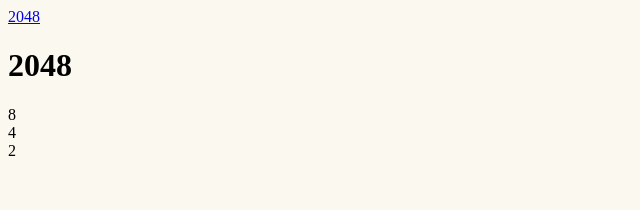
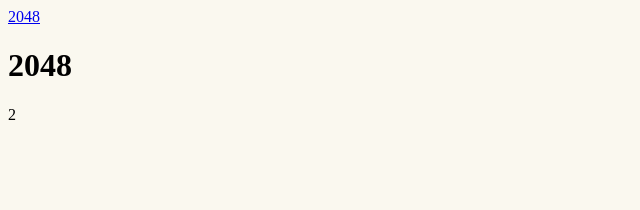
Before and after one commit to making3/2048, a Next.js app: page / in a window 1280 px wide. Shown: the top 210 px of the page, without its empty margins (0-640 px from the left). Built offline with nearby package versions, Linux system fonts and the light colour scheme.

Commit message:
Add initial 2, add more 2s when arrows are pressed based no empty coordinates

```diff
--- a/pages/game.js
+++ b/pages/game.js
@@ -6,14 +6,21 @@ export default class Game extends Component {
     score: 0,
     grid: [
       [0,0,0,0],
-      [0,0,8,0],
-      [0,0,4,2],
+      [0,0,0,0],
+      [0,0,0,0],
       [0,0,0,0]
     ]
   }
   componentDidMount() {
     document.addEventListener('keydown', (event) => {
       this.handleKeyPress(event.key);
+    });
+    const row = getRandomNumber(4);
+    const col = getRandomNumber(4);
+    this.state.grid[row][col] = 2;
+    this.setState({
+      score: 2,
+      grid: this.state.grid
     });
   }
   render() {
@@ -24,7 +31,7 @@ export default class Game extends Component {
     );
 
     return (
-      <div tabIndex="0" className={css.game} onKeyPress={this.handleKeyPress}>{tiles}</div>
+      <div className={css.game}>{tiles}</div>
     )
   }
   handleKeyPress(key) {
@@ -42,54 +49,70 @@ export default class Game extends Component {
   handleArrowEvent(key) {
     switch (key.toLowerCase()) {
       case 'arrowdown':
-        return moveDown(this.state.grid)
+        return moveDown(this.state.grid);
       case 'arrowup':
-        return moveUp(this.state.grid)
+        return moveUp(this.state.grid);
       case 'arrowleft':
-        return moveLeft(this.state.grid)
+        return moveLeft(this.state.grid);
       case 'arrowright':
-        return moveRight(this.state.grid)
+        return moveRight(this.state.grid);
       default:
         return this.state.grid;
     }
   }
 }
 
-function addRandom2(grid) {
-  // TODO: Implement
-  return grid;
-}
-
 function moveLeft(grid) {
-  return shiftGrid(grid, getValueFromGridRow, (row, values) => {
+  // TODO: Remove repetition of newGrid/addRandom2/emptyCoordinates.
+  const emptyCoordinates = [];
+  const newGrid = shiftGrid(grid, getValueFromGridRow, (row, values) => {
     for (let col = 0; col < 4; col++) {
       grid[row][col] = values.shift() || 0;
+      if (grid[row][col] === 0) {
+        emptyCoordinates.push({ row, col });
+      }
     }
   });
+  return addRandom2(newGrid, emptyCoordinates);
 }
 
 function moveRight(grid) {
-  return shiftGrid(grid, getValueFromGridRow, (row, values) => {
+  const emptyCoordinates = [];
+  const newGrid = shiftGrid(grid, getValueFromGridRow, (row, values) => {
     for (let col = 3; col >=0; col--) {
       grid[row][col] = values.pop() || 0;
+      if (grid[row][col] === 0) {
+        emptyCoordinates.push({ row, col });
+      }
     }
   });
+  return addRandom2(newGrid, emptyCoordinates);
 }
 
 function moveDown(grid) {
-  return shiftGrid(grid, getValueFromGridColumn, (col, values) => {
+  const emptyCoordinates = [];
+  const newGrid = shiftGrid(grid, getValueFromGridColumn, (col, values) => {
     for (let row = 3; row >=0; row--) {
       grid[row][col] = values.pop() || 0;
+      if (grid[row][col] === 0) {
+        emptyCoordinates.push({ row, col });
+      }
     }
   });
+  return addRandom2(newGrid, emptyCoordinates);
 }
 
 function moveUp(grid) {
-  return shiftGrid(grid, getValueFromGridColumn, (col, values) => {
+  const emptyCoordinates = [];
+  const newGrid = shiftGrid(grid, getValueFromGridColumn, (col, values) => {
     for (let row = 0; row < 4; row++) {
       grid[row][col] = values.shift() || 0;
+      if (grid[row][col] === 0) {
+        emptyCoordinates.push({ row, col });
+      }
     }
   });
+  return addRandom2(newGrid, emptyCoordinates);
 }
 
 function getValueFromGridRow(grid, col, row) {
@@ -115,6 +138,19 @@ function shiftGrid(grid, getValueFromGrid, mapColumn) {
   return grid;
 }
 
+function addRandom2(grid, emptyCoordinates) {
+  const coordinate = getRandomNumber(emptyCoordinates.length);
+  const {row,col} = emptyCoordinates[coordinate];
+
+  grid[row][col] = 2;
+  return grid;
+}
+
+function getRandomNumber(max) {
+  return Math.floor(Math.random() * (max));
+}
+
+
 function getTile(rowIndex, colIndex, tileValue) {
   const key = rowIndex + colIndex;
   if (tileValue === 0) {
```
